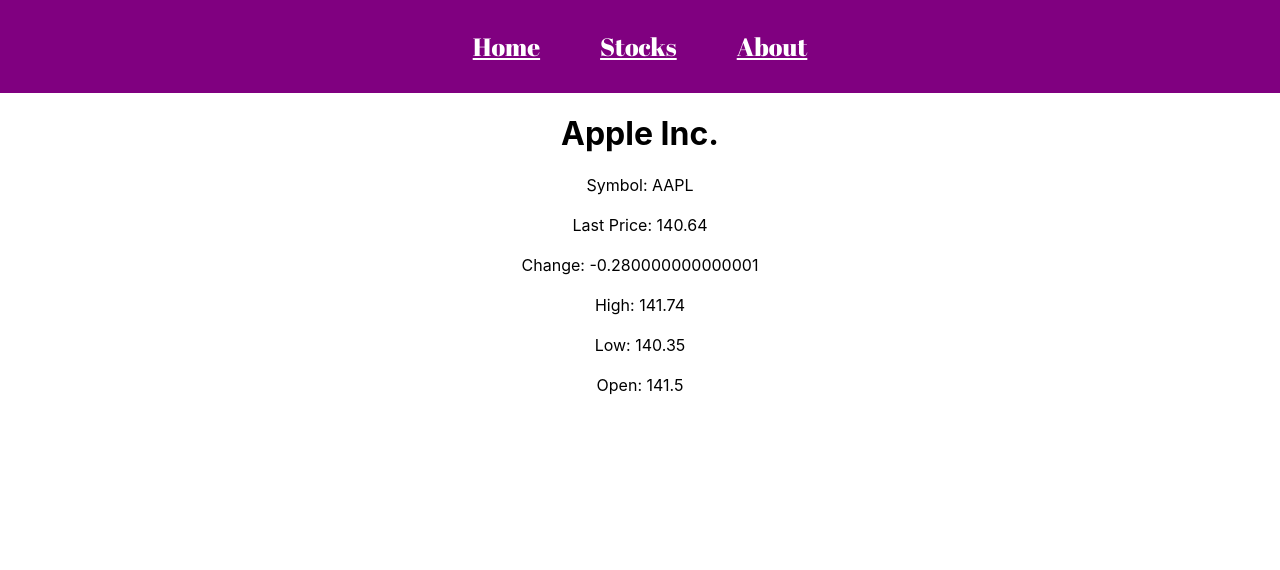
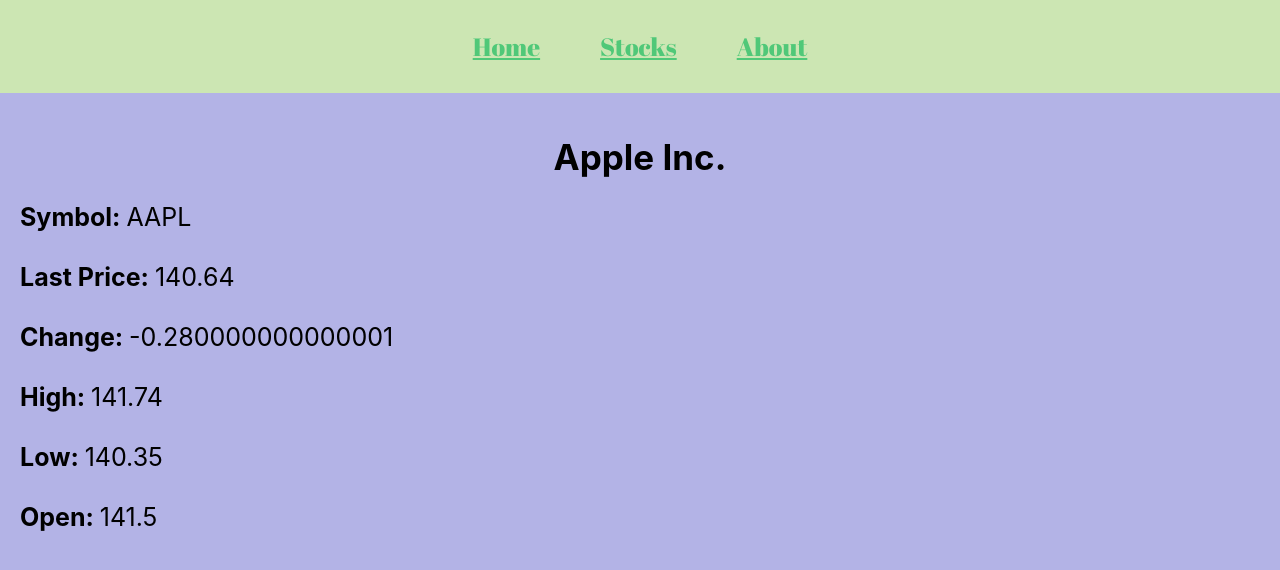
Before and after one commit to Jeal3R5/react-stocks-router, a React (Create React App) app: page /stocks/AAPL in a window 1280 px wide. Shown: the top 570 px of the page. Built offline with nearby package versions, Linux system fonts and the light colour scheme.

Commit message:
fixed stuff

```diff
--- a/src/App.css
+++ b/src/App.css
@@ -44,7 +44,7 @@
 
 
 .nav {
-  background-color: purple;
+  background-color: #CCE6B3;
   color: white;
   text-align: center;
 
@@ -56,10 +56,26 @@
   padding: 30px;
   margin: 0;
   font-family: 'Abril Fatface', cursive;
-  color: white;
+  color: #50C878;
   font-size: 25px;
 }
 
 .nav a:hover {
-  background-color: pink;
+  background-color: #E6B3B3;
 }
+
+body {
+  background-color: #B3B3E6;
+  text-align: left;
+}
+
+.oneStock h1 {
+  text-align: center;
+  font-size: 35px;
+}
+
+.oneStock {
+  text-align: left;
+  padding: 20px;
+  font-size: 25px;
+}
--- a/src/data.js
+++ b/src/data.js
@@ -46,7 +46,7 @@
   },
   {
     name: "Intel Corporation",
-    symbol: "intl",
+    symbol: "INTL",
     lastPrice: 36.16,
     change: -0.370000000000005,
     high: 36.78,
--- a/src/pages/Dashboard.js
+++ b/src/pages/Dashboard.js
@@ -1,12 +1,14 @@
 import { Link } from "react-router-dom";
 import stocks from "../data";
 
-export default function Dashboard() {
+export default function Dashboard(props) {
   return (
     <div className="stocks">
       {stocks.map(({ name, symbol }) => (
         <Link key={symbol} to={`/stocks/${symbol}`}>
-          <h2>{name}</h2>
+          <h2>
+            {name} ** {symbol} **
+          </h2>
         </Link>
       ))}
     </div>
--- a/src/pages/Stock.js
+++ b/src/pages/Stock.js
@@ -2,19 +2,37 @@
 
 export default function Stock() {
   return (
-    <>
+    <div className="oneStock">
       <h1>{stocks[0].name}</h1>
-      <div>Symbol: {stocks[0].symbol}</div>
+      <div>
+        <strong>Symbol: </strong>
+        {stocks[0].symbol}
+      </div>
       <br />
-      <div>Last Price: {stocks[0].lastPrice}</div>
+      <div>
+        <strong>Last Price: </strong>
+        {stocks[0].lastPrice}
+      </div>
       <br />
-      <div>Change: {stocks[0].change}</div>
+      <div>
+        <strong>Change: </strong>
+        {stocks[0].change}
+      </div>
       <br />
-      <div>High: {stocks[0].high}</div>
+      <div>
+        <strong>High: </strong>
+        {stocks[0].high}
+      </div>
       <br />
-      <div>Low: {stocks[0].low}</div>
+      <div>
+        <strong>Low: </strong>
+        {stocks[0].low}
+      </div>
       <br />
-      <div>Open: {stocks[0].open}</div>
-    </>
+      <div>
+        <strong>Open: </strong>
+        {stocks[0].open}
+      </div>
+    </div>
   );
 }
```
